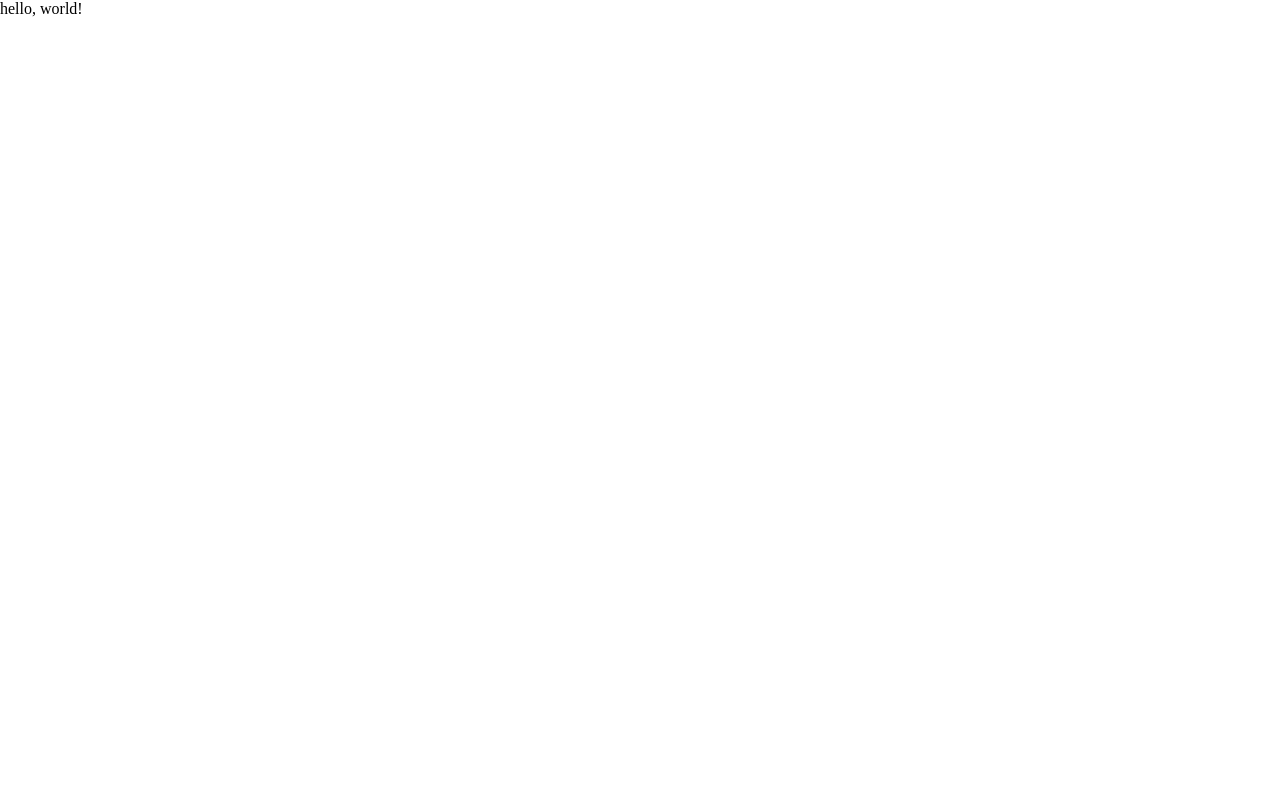
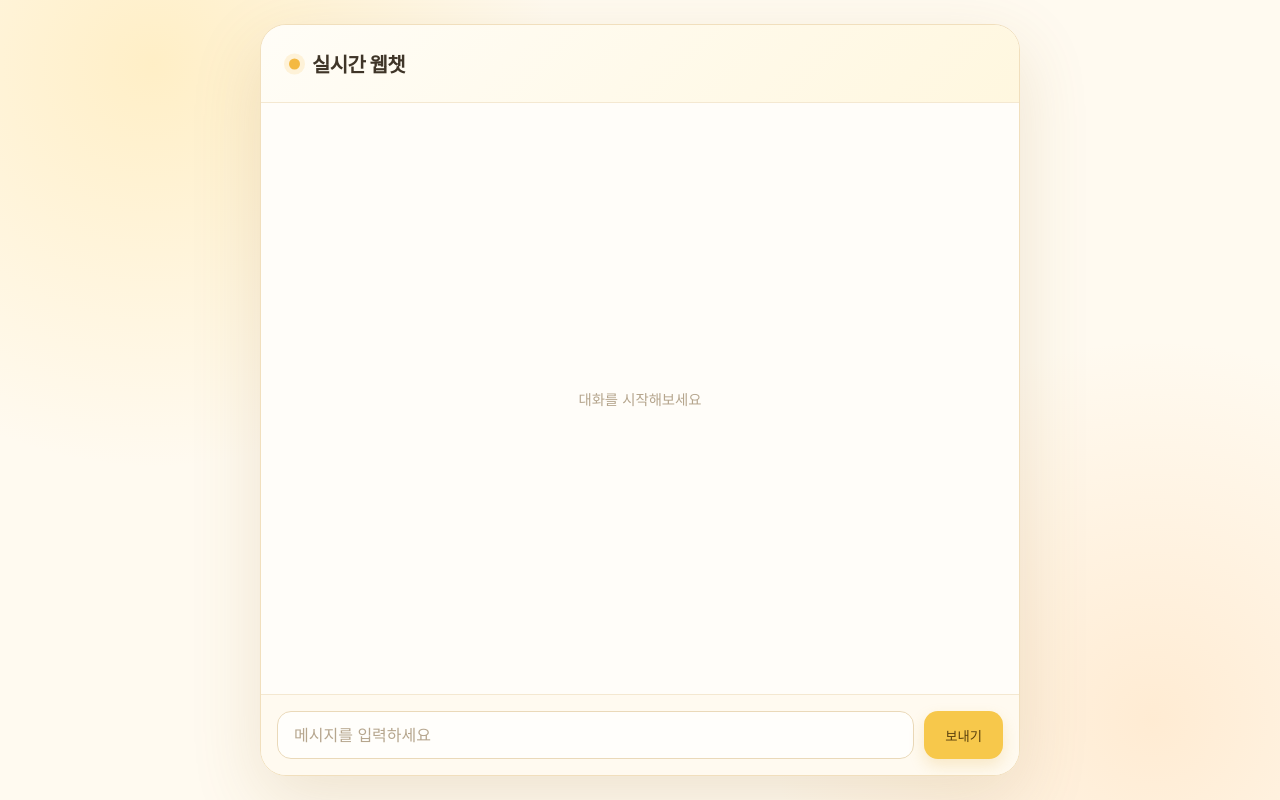
Before and after one commit to jaxhx3xx/web_chat_2213, a plain HTML site: page index.html in a window 1280 px wide. Drawn offline with Linux system fonts and the light colour scheme.

Commit message:
2-3. index.html 웹챗 화면 설계, style.css AI와 함께 구현

```diff
--- a/index.html
+++ b/index.html
@@ -8,7 +8,22 @@
     <link rel="stylesheet" href="style.css" />
   </head>
   <body>
-    hello, world!
+    <div id="app">
+      <header>
+        <h1>실시간 웹챗</h1>
+      </header>
+      <ul id="messages"></ul>
+
+      <form id="chat-form">
+        <input
+          type="text"
+          id="chat-input"
+          placeholder="메시지를 입력하세요"
+          autocomplete="off"
+        />
+        <button type="submit">보내기</button>
+      </form>
+    </div>
     <script src="client.js"></script>
   </body>
 </html>
--- a/style.css
+++ b/style.css
@@ -0,0 +1,57 @@
+:root {
+  font-family: Inter, Pretendard, "Noto Sans KR", system-ui, sans-serif;
+  color: #4b4032;
+  background: #fffaf0;
+}
+
+* { box-sizing: border-box; }
+
+body {
+  min-height: 100vh;
+  margin: 0;
+  padding: 24px 16px;
+  display: grid;
+  place-items: center;
+  background: radial-gradient(circle at 12% 8%, rgba(255,215,111,.32), transparent 30%), radial-gradient(circle at 90% 90%, rgba(255,184,108,.22), transparent 28%), #fffaf0;
+}
+
+#app {
+  width: min(100%, 760px);
+  height: min(820px, calc(100vh - 48px));
+  min-height: 500px;
+  display: flex;
+  flex-direction: column;
+  overflow: hidden;
+  border: 1px solid #f1dfbd;
+  border-radius: 26px;
+  background: rgba(255,254,249,.9);
+  box-shadow: 0 24px 70px rgba(151,112,43,.16);
+}
+
+header { display: flex; align-items: center; min-height: 78px; padding: 0 28px; border-bottom: 1px solid #f4e8d1; background: linear-gradient(135deg, #fffdf7, #fff7df); }
+header h1 { position: relative; margin: 0; padding-left: 23px; color: #3f3528; font-size: clamp(1.05rem, 2vw, 1.25rem); font-weight: 750; letter-spacing: -.03em; }
+header h1::before { content: ""; position: absolute; top: 50%; left: 0; width: 11px; height: 11px; border-radius: 50%; background: #f4b942; box-shadow: 0 0 0 5px rgba(244,185,66,.16); transform: translateY(-50%); }
+
+#messages { flex: 1; min-height: 0; margin: 0; padding: 28px; overflow-y: auto; list-style: none; scrollbar-width: thin; scrollbar-color: #e6c77e transparent; background: #fffdf9; }
+#messages:empty::before { content: "대화를 시작해보세요"; display: grid; height: 100%; place-items: center; color: #b5a58d; font-size: .9rem; }
+#messages li { width: fit-content; max-width: min(76%, 540px); margin: 0 0 12px; padding: 12px 16px; border: 1px solid #f0e3cb; border-radius: 5px 18px 18px 18px; color: #574a3a; font-size: .95rem; line-height: 1.55; overflow-wrap: anywhere; background: #fff8e9; box-shadow: 0 5px 14px rgba(128,94,30,.06); }
+#messages li.me, #messages li.sent, #messages li.user { margin-left: auto; border-color: #f2ca69; border-radius: 18px 5px 18px 18px; color: #533b0d; background: linear-gradient(135deg, #ffe69a, #ffd36b); }
+#messages li.system { width: 100%; max-width: none; padding: 8px; border: 0; color: #b5a58d; text-align: center; font-size: .78rem; background: transparent; box-shadow: none; }
+
+#chat-form { display: flex; gap: 10px; padding: 16px; border-top: 1px solid #f4e8d1; background: #fffaf0; }
+#chat-input { min-width: 0; flex: 1; padding: 13px 16px; border: 1px solid #ead9b9; border-radius: 14px; outline: none; color: #4b4032; font: inherit; background: #fffefb; transition: border-color .18s ease, box-shadow .18s ease; }
+#chat-input::placeholder { color: #b6a68e; }
+#chat-input:focus { border-color: #e5b83f; box-shadow: 0 0 0 4px rgba(229,184,63,.16); }
+#chat-form button { flex: 0 0 auto; padding: 0 21px; border: 0; border-radius: 14px; color: #5a410e; font: 700 .9rem inherit; cursor: pointer; background: #f7c84b; box-shadow: 0 7px 16px rgba(218,163,37,.2); transition: transform .18s ease, background .18s ease; }
+#chat-form button:hover { background: #f4bc32; transform: translateY(-1px); }
+#chat-form button:active { transform: translateY(1px); }
+
+@media (max-width: 560px) {
+  body { padding: 10px; }
+  #app { height: calc(100vh - 20px); min-height: 450px; border-radius: 20px; }
+  header { min-height: 66px; padding: 0 19px; }
+  #messages { padding: 20px 16px; }
+  #messages li { max-width: 88%; }
+  #chat-form { padding: 10px; }
+  #chat-form button { padding: 0 15px; }
+}
```
Also changed, not shown: README.md.
